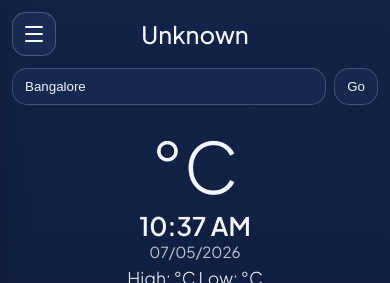
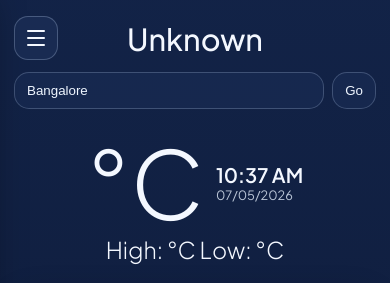
Before and after one commit to zkaz1i/Weather_Forecast, a Flask app: page / in a window 390 px wide. Shown: the top 283 px of the page. Run offline with Flask 3, Linux system fonts and the light colour scheme; data that the repository does not hold is empty.

Commit message:
fix: adjust hero temperature font size and refine media query styles for improved responsiveness

```diff
--- a/static/css/style.css
+++ b/static/css/style.css
@@ -419,7 +419,7 @@ body.auth-page {
     align-items: center;
     gap: 18px;
 }
-.hero-temp { font-size: clamp(52px, 18vw, 172px); font-weight: 300; line-height: 1; }
+.hero-temp { font-size: clamp(94px, 23vw, 172px); font-weight: 300; line-height: 1; }
 .hero-datetime {
     text-align: left;
     min-width: 104px;
@@ -572,50 +572,12 @@ body.auth-page {
     border-radius: 99px;
 }
 
-html, body {
-    width: 100%;
-    overflow-x: hidden;
+@media (max-width: 680px) {
+    .city-name { font-size: 1.9rem; }
+    .hero-main-line { gap: 12px; }
+    .hero-datetime { min-width: 86px; }
+    .hero-datetime p:first-child { font-size: 1.25rem; }
+    .hero-datetime p:last-child { font-size: 0.8rem; }
+    .hero-high-low, .condition { font-size: 1.45rem; }
+    .lifestyle-row { grid-template-columns: repeat(2, minmax(0, 1fr)); }
 }
-
-img,
-video {
-    max-width: 100%;
-}
-
-@media (max-width: 768px) {
-
-    .app-shell {
-        width: 100%;
-        padding: 12px;
-    }
-
-    .hero-main-line {
-        flex-direction: column;
-        gap: 8px;
-    }
-
-    .hero-datetime {
-        text-align: center;
-        min-width: unset;
-    }
-
-    .hero-high-low,
-    .condition {
-        font-size: 1.1rem;
-    }
-
-    .city-name {
-        font-size: 1.5rem;
-    }
-
-    .info-grid,
-    .lifestyle-row,
-    .story-thumbs {
-        grid-template-columns: 1fr;
-    }
-
-    .mini-card,
-    .week-card {
-        min-width: 72px;
-    }
-}
```
